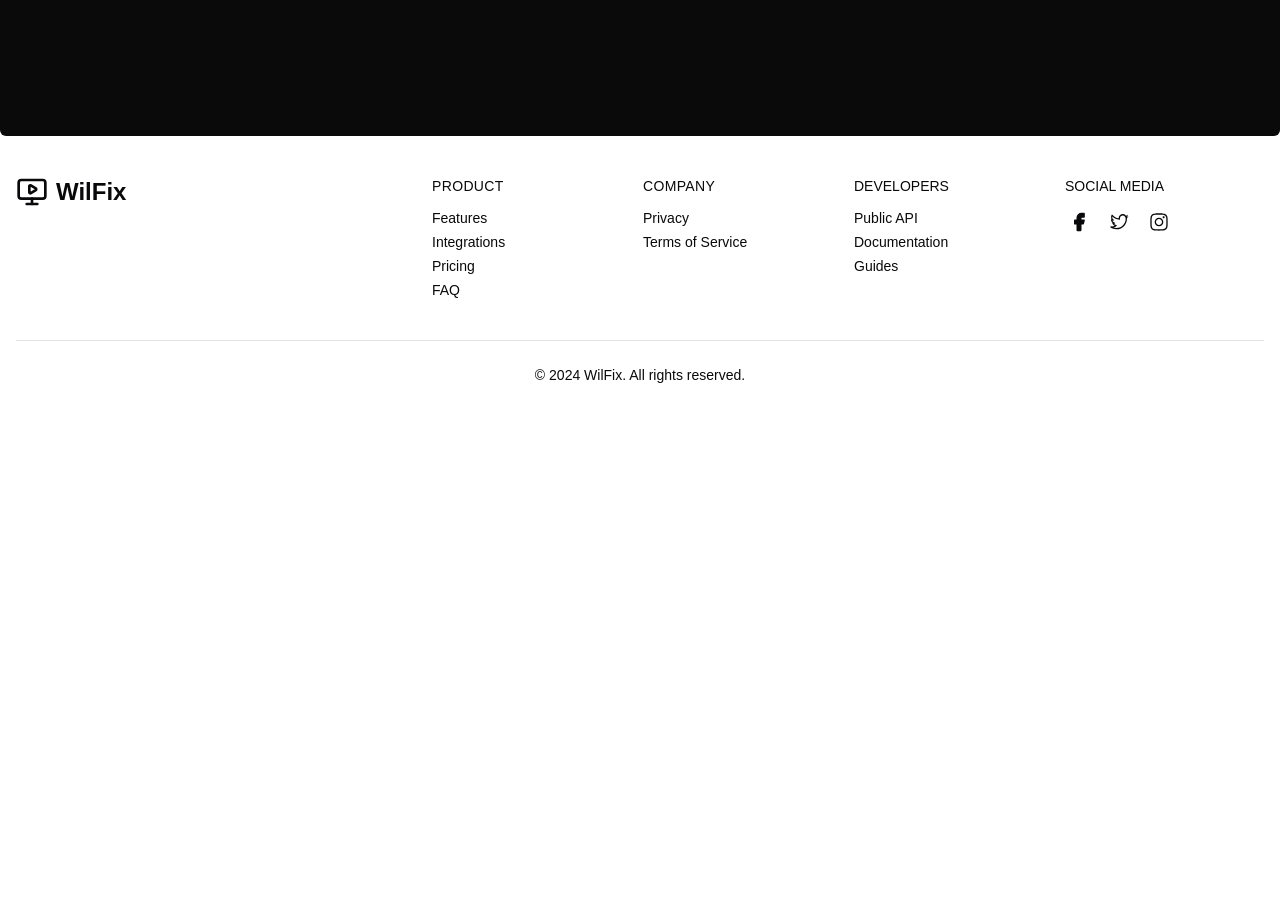
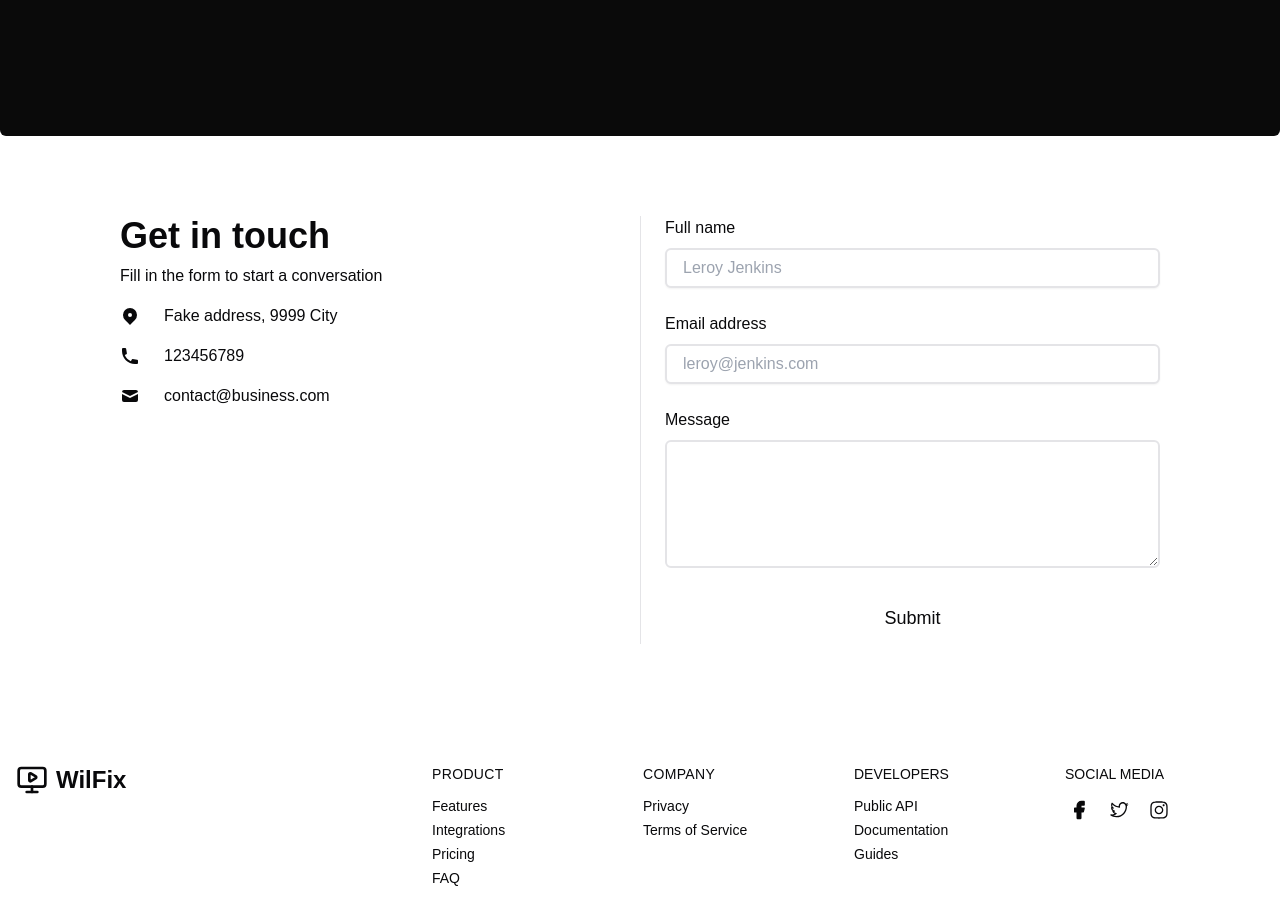
Before and after one commit to mulbahoplanojames/movie_app, a Next.js app: page /contact in a window 1280 px wide. Shown: the part 440-1361 px from the top of the page. Before the commit the page ends 849 px from the top, so only its background shows below. Built offline with nearby package versions, Linux system fonts and the light colour scheme; no server answers.

Commit message:
Modified some components and added the ContactUsHero

```diff
--- a/src/app/contact/page.tsx
+++ b/src/app/contact/page.tsx
@@ -1,9 +1,11 @@
+import ContactUs from "@/components/ContactUs";
 import ContactUsHero from "@/components/ContactUsHero";
 
 const Contact = () => {
   return (
     <>
       <ContactUsHero />
+      <ContactUs />
     </>
   );
 };
--- a/src/app/pricing/page.tsx
+++ b/src/app/pricing/page.tsx
@@ -1,3 +1,4 @@
+import CallToAction from "@/components/CallToAction";
 import PricingHero from "@/components/PricingHero";
 import PricingPlan from "@/components/PricingPlan";
 
@@ -6,6 +7,7 @@
     <>
       <PricingHero />
       <PricingPlan />
+      <CallToAction />
     </>
   );
 };
--- /dev/null
+++ b/src/components/ContactUs.tsx
@@ -0,0 +1,94 @@
+import React from "react";
+
+const ContactUs = () => {
+  return (
+    <>
+      <section className="py-20 dark:bg-gray-100 dark:text-gray-900">
+        <div className="grid max-w-6xl grid-cols-1 px-6 mx-auto lg:px-8 md:grid-cols-2 md:divide-x">
+          <div className="py-6 md:py-0 md:px-6">
+            <h1 className="text-4xl font-bold">Get in touch</h1>
+            <p className="pt-2 pb-4">
+              Fill in the form to start a conversation
+            </p>
+            <div className="space-y-4">
+              <p className="flex items-center">
+                <svg
+                  xmlns="http://www.w3.org/2000/svg"
+                  viewBox="0 0 20 20"
+                  fill="currentColor"
+                  className="w-5 h-5 mr-2 sm:mr-6"
+                >
+                  <path
+                    fillRule="evenodd"
+                    d="M5.05 4.05a7 7 0 119.9 9.9L10 18.9l-4.95-4.95a7 7 0 010-9.9zM10 11a2 2 0 100-4 2 2 0 000 4z"
+                    clipRule="evenodd"
+                  ></path>
+                </svg>
+                <span>Fake address, 9999 City</span>
+              </p>
+              <p className="flex items-center">
+                <svg
+                  xmlns="http://www.w3.org/2000/svg"
+                  viewBox="0 0 20 20"
+                  fill="currentColor"
+                  className="w-5 h-5 mr-2 sm:mr-6"
+                >
+                  <path d="M2 3a1 1 0 011-1h2.153a1 1 0 01.986.836l.74 4.435a1 1 0 01-.54 1.06l-1.548.773a11.037 11.037 0 006.105 6.105l.774-1.548a1 1 0 011.059-.54l4.435.74a1 1 0 01.836.986V17a1 1 0 01-1 1h-2C7.82 18 2 12.18 2 5V3z"></path>
+                </svg>
+                <span>123456789</span>
+              </p>
+              <p className="flex items-center">
+                <svg
+                  xmlns="http://www.w3.org/2000/svg"
+                  viewBox="0 0 20 20"
+                  fill="currentColor"
+                  className="w-5 h-5 mr-2 sm:mr-6"
+                >
+                  <path d="M2.003 5.884L10 9.882l7.997-3.998A2 2 0 0016 4H4a2 2 0 00-1.997 1.884z"></path>
+                  <path d="M18 8.118l-8 4-8-4V14a2 2 0 002 2h12a2 2 0 002-2V8.118z"></path>
+                </svg>
+                <span>contact@business.com</span>
+              </p>
+            </div>
+          </div>
+          <form
+            noValidate
+            className="flex flex-col py-6 space-y-6 md:py-0 md:px-6"
+          >
+            <label className="block">
+              <span className="mb-2 inline-block">Full name</span>
+              <input
+                type="text"
+                placeholder="Leroy Jenkins"
+                className="block w-full h-10 border-2 px-4 rounded-md shadow-sm focus:ring focus:ring-opacity-75 focus:dark:ring-violet-600 dark:bg-gray-100"
+              />
+            </label>
+            <label className="block">
+              <span className="mb-2 inline-block">Email address</span>
+              <input
+                type="email"
+                placeholder="leroy@jenkins.com"
+                className="block w-full rounded-md h-10 px-4 border-2 shadow-sm focus:ring focus:ring-opacity-75 focus:dark:ring-violet-600 dark:bg-gray-100"
+              />
+            </label>
+            <label className="block">
+              <span className="mb-2 inline-block">Message</span>
+              <textarea
+                rows={3}
+                className="block w-full rounded-md h-32 border-2 focus:ring focus:ring-opacity-75 focus:dark:ring-violet-600 dark:bg-gray-100"
+              ></textarea>
+            </label>
+            <button
+              type="button"
+              className="px-8 py-3 text-lg rounded focus:ring hover:ring focus:ring-opacity-75 dark:bg-violet-600 dark:text-gray-50 focus:dark:ring-violet-600 hover:dark:ring-violet-600"
+            >
+              Submit
+            </button>
+          </form>
+        </div>
+      </section>
+    </>
+  );
+};
+
+export default ContactUs;
```
